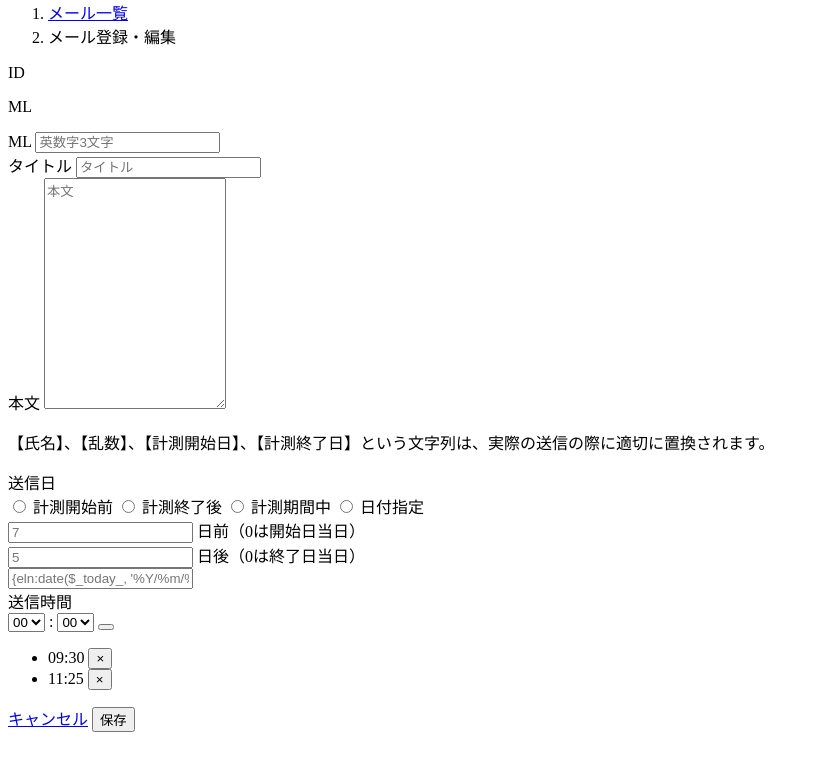
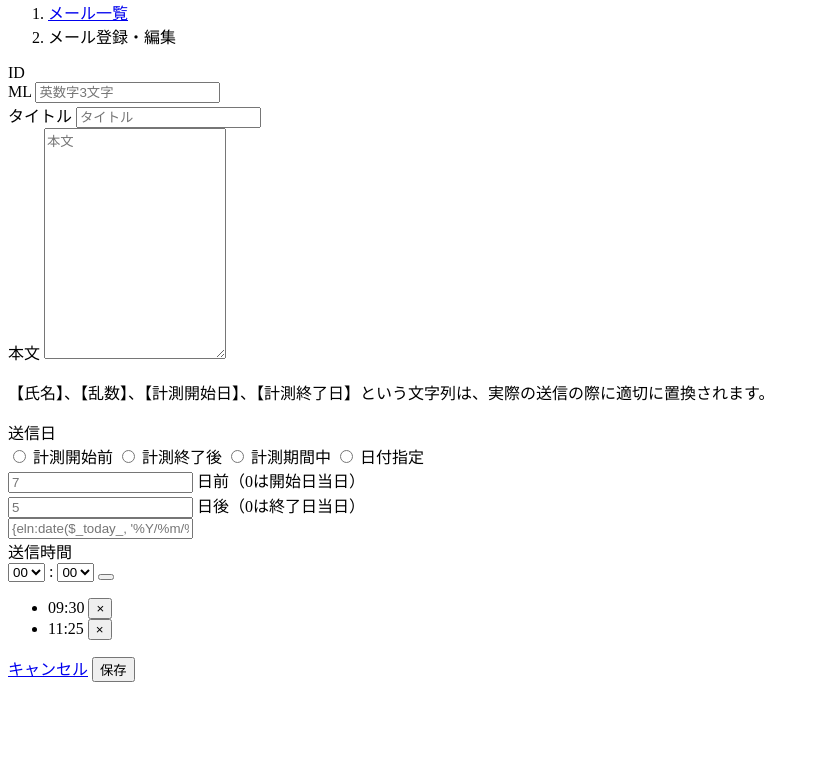
Before and after one commit to sonosoft/RIKEN-diary, a PHP site: page /app/templates/admin/mail/form.html in a window 1280 px wide. Shown: the part 16-787 px from the top of the page, without its empty margins (0-819 px from the left). Run offline with PHP 8.4, Linux system fonts and the light colour scheme.

Commit message:
mail form

```diff
--- a/app/controllers/admin/mail/form_action.php
+++ b/app/controllers/admin/mail/form_action.php
@@ -32,9 +32,9 @@ class AdminMailFormAction extends AdminMailController {
     }
     /**/
     if(empty($this->app->datap['mail']['times'])){
-      $this->app->datap['mail']['times'] = '[]';
+      $this->app->data['mail']['times'] = '[]';
     }else{
-      $this->app->datap['mail']['times'] = json_encode($this->app->datap['mail']['times']);
+      $this->app->data['mail']['times'] = json_encode($this->app->datap['mail']['times']);
     }
 
     /**/
--- a/app/templates/admin/diary/form.html
+++ b/app/templates/admin/diary/form.html
@@ -23,10 +23,9 @@
     <div class="panel-body">
       <div class="form-group">
 	<label for="title">ID</label>
-	<p class="form-control-static pull-left">ML</p>
 	<div class="form-inline">
 	  <div class="form-group">
-	    <label class="code-prefix">ML</label>
+	    <label class="inline-note">DY</label>
 	    <input type="text" name="diary[code]" class="form-control" id="code" placeholder="英数字3文字">
 	  </div>
 	</div>
--- a/app/templates/admin/mail/form.html
+++ b/app/templates/admin/mail/form.html
@@ -23,10 +23,9 @@
     <div class="panel-body">
       <div class="form-group">
 	<label for="title">ID</label>
-	<p class="form-control-static pull-left">ML</p>
 	<div class="form-inline">
 	  <div class="form-group">
-	    <label class="code-prefix">ML</label>
+	    <label class="inline-note">ML</label>
 	    <input type="text" name="mail[code]" class="form-control" id="code" placeholder="英数字3文字">
 	  </div>
 	</div>
@@ -61,11 +60,11 @@
 	  </label>
 	  <div id="date-before" class="form-group mL10">
 	    <input type="text" name="mail[before]" class="form-control w50" placeholder="7">
-	    <label class="date-suffix">日前（0は開始日当日）</label>
+	    <label class="inline-note">日前（0は開始日当日）</label>
 	  </div>
 	  <div id="date-after" class="form-group mL10">
 	    <input type="text" name="mail[after]" class="form-control w50" placeholder="5">
-	    <label class="date-suffix">日後（0は終了日当日）</label>
+	    <label class="inline-note">日後（0は終了日当日）</label>
 	  </div>
 	  <div id="date-date" class="form-group mL10">
 	    <input type="text" name="mail[date]" class="form-control datepicker w150" placeholder="{eln:date($_today_, '%Y/%m/%d')}">
--- a/css/admin.css
+++ b/css/admin.css
@@ -44,10 +44,7 @@ body {
 }
 
 /**/
-label.code-prefix {
-    font-weight: normal;
-}
-label.date-suffix {
+label.inline-note {
     font-weight: normal;
 }
 
```
